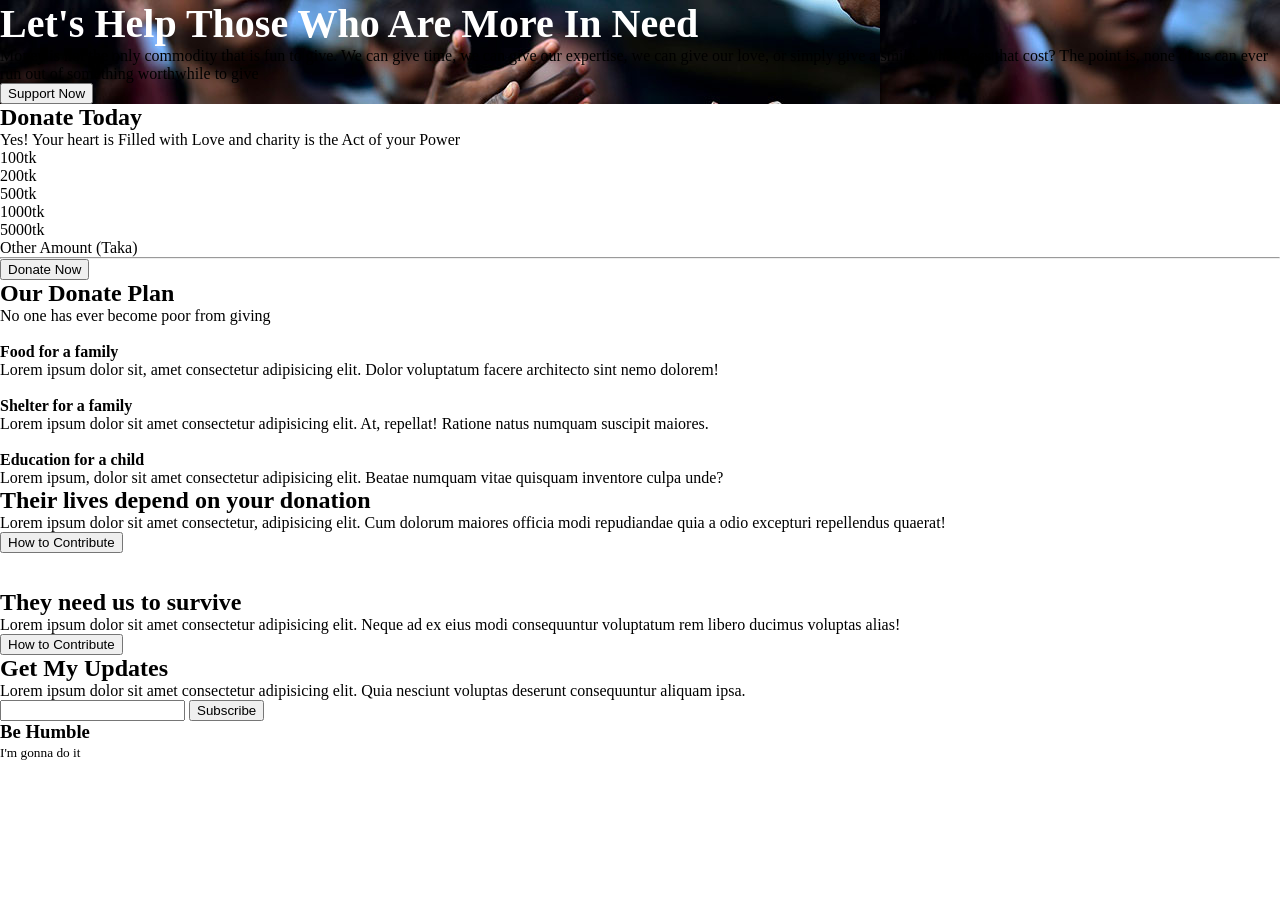
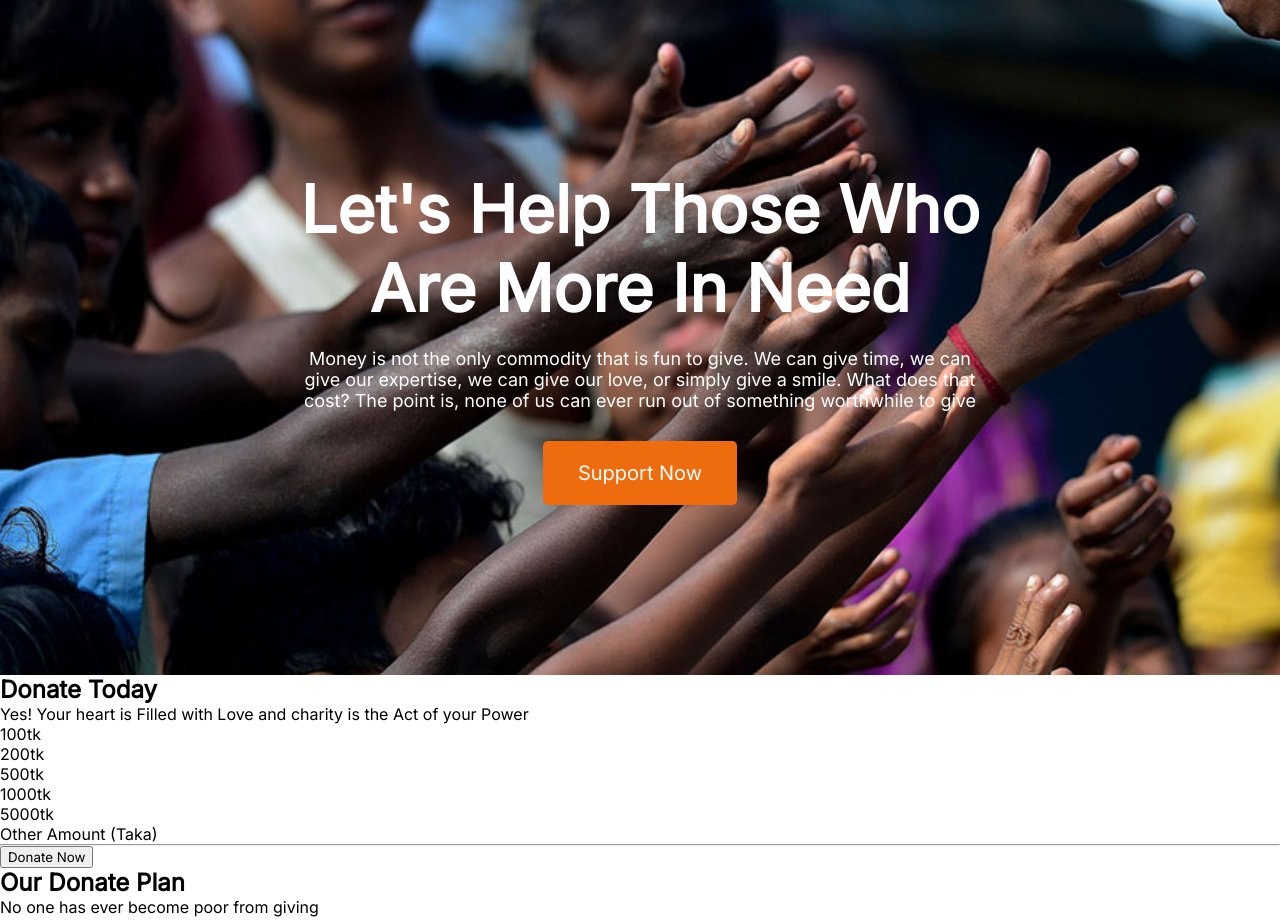
Before and after one commit to mahii060/donate-today, a plain HTML site: page index.html in a window 1280 px wide. Shown: the top 920 px of the page. Before the commit the page ends 800 px from the top, so only its background shows below. Drawn offline with Linux system fonts and the light colour scheme.

Commit message:
header done

```diff
--- a/index.html
+++ b/index.html
@@ -7,16 +7,23 @@
     <meta name="viewport" content="width=device-width, initial-scale=1.0">
     <title>Donation</title>
     <link rel="stylesheet" href="styles/donate.css">
+    <link rel="preconnect" href="https://fonts.googleapis.com">
+    <link rel="preconnect" href="https://fonts.gstatic.com" crossorigin>
+    <link href="https://fonts.googleapis.com/css2?family=Inter&display=swap" rel="stylesheet">
 </head>
 
 <body>
     <header class="header">
-        <h1 class="header-title">Let's Help Those Who Are
-            More In Need</h1>
-        <p>Money is not the only commodity that is fun to give. We can give time, we can give our expertise, we can give
-            our love, or simply give a smile. What does that cost? The point is, none of us can ever run out of
-            something worthwhile to give</p>
-        <button>Support Now</button>
+        <div class="sub-header">
+            <h1 class="header-title">Let's Help Those Who Are
+                More In Need</h1>
+            <p class="header-description">Money is not the only commodity that is fun to give. We can give time, we can
+                give
+                our expertise, we can give
+                our love, or simply give a smile. What does that cost? The point is, none of us can ever run out of
+                something worthwhile to give</p>
+            <button class="btn-primary">Support Now</button>
+        </div>
     </header>
     <main>
         <section class="donate">
--- a/styles/donate.css
+++ b/styles/donate.css
@@ -1,13 +1,44 @@
 * {
     margin: 0;
+    font-family: 'Inter', sans-serif;
 }
 
 /* header styles */
 .header {
     background-image: url("../images/donation13.jpg");
+    background-repeat: no-repeat;
+    background-size: cover;
+    /* / */
+}
+
+.sub-header {
+    padding: 170px 300px;
+    text-align: center;
 }
 
 .header .header-title {
-    color: white;
+    color: #FFFFFF;
     font-size: 40px;
+    font-weight: 700;
+    font-size: 65px;
+    text-align: center;
 }
+
+.header-description {
+    font-weight: 400;
+    font-size: 18px;
+    color: #FFFFFF;
+    margin-top: 20px;
+    margin-bottom: 30px;
+}
+
+.btn-primary {
+    height: 64px;
+    border-radius: 5px;
+    background: #ef6c0e;
+    font-weight: 500;
+    font-size: 20px;
+    color: #FFFFFF;
+    border: 0;
+    padding: 18px 35px;
+}
```
